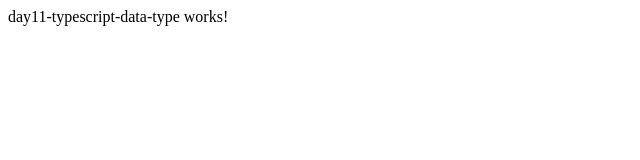
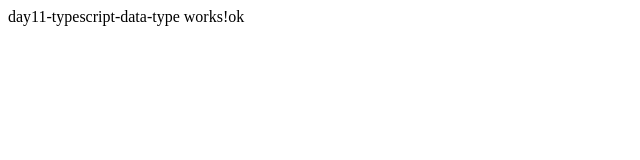
Before and after one commit to Quangzr/angular-100-days-quangzr, an Angular app: page / in a window 1280 px wide. Shown: the top 160 px of the page, without its empty margins (0-640 px from the left). Built offline with nearby package versions, Linux system fonts and the light colour scheme.

Commit message:
1 file modified

```diff
--- a/src/app/day11-typescript-data-type/day11-typescript-data-type.component.html
+++ b/src/app/day11-typescript-data-type/day11-typescript-data-type.component.html
@@ -1 +1 @@
-<p>day11-typescript-data-type works!</p>
+<p>day11-typescript-data-type works!ok</p>
```
